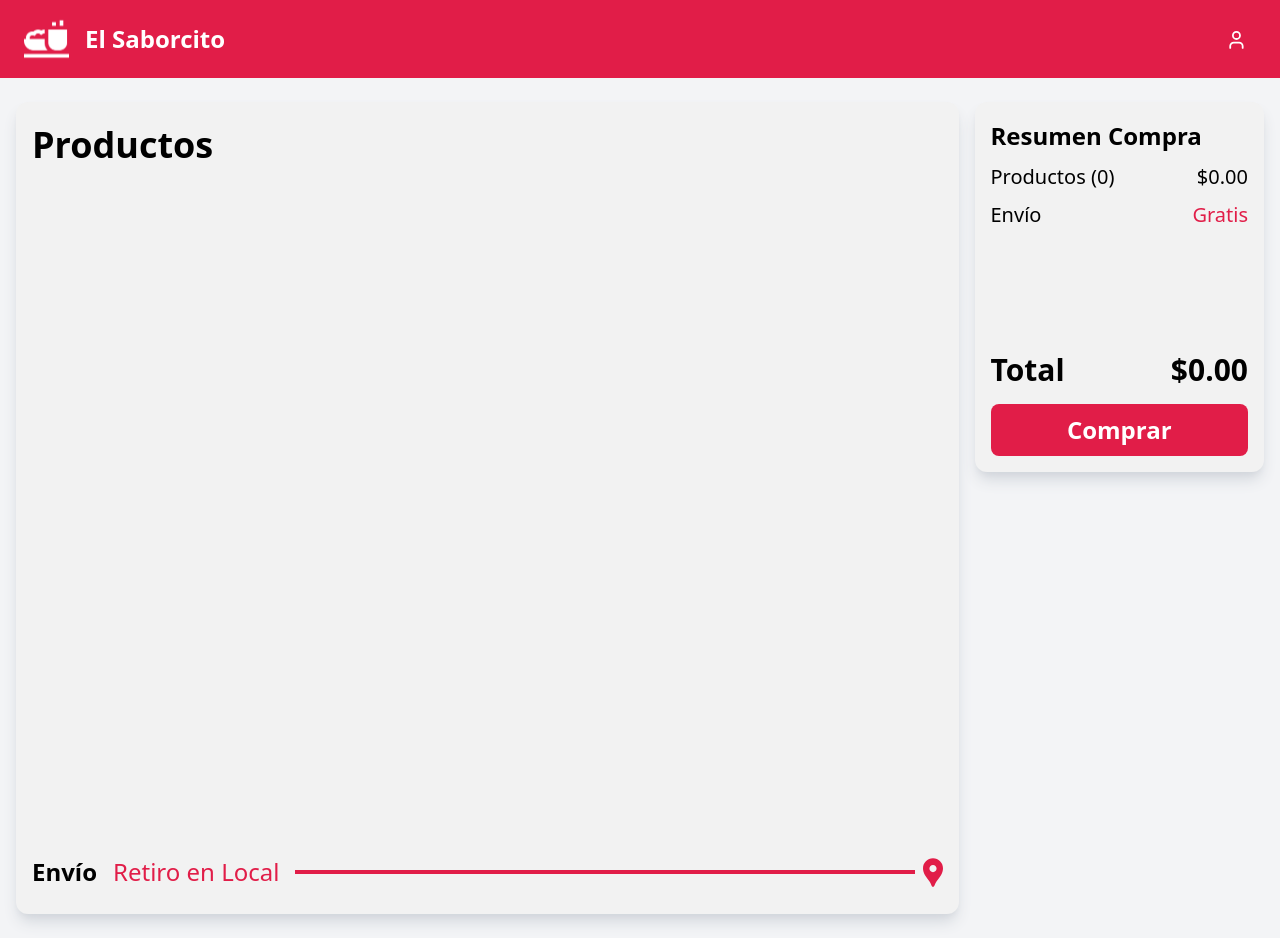
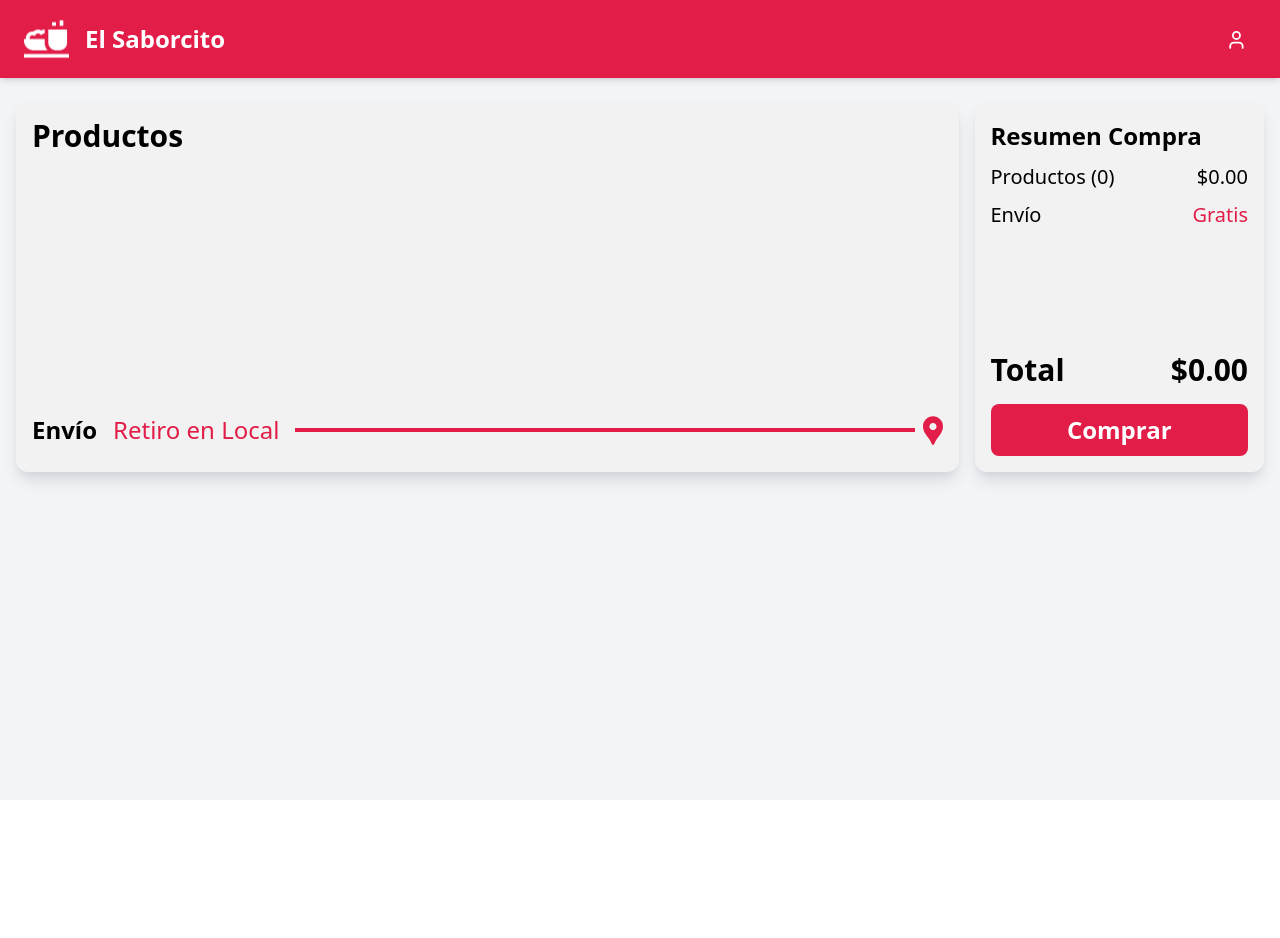
Before and after one commit to LautaroEmanuelG/El_saborcito_front, a React (Vite) app: page /carrito in a window 1280 px wide. After the commit the page ends 800 px from the top, so only its background shows below. Built offline with nearby package versions, Linux system fonts and the light colour scheme.

Commit message:
Fix (VistaCarrito) : Mejorado el resize del contenedor

```diff
--- a/src/views/user/VistaCarrito.tsx
+++ b/src/views/user/VistaCarrito.tsx
@@ -1,6 +1,6 @@
 import { Header } from '../../components/header/Header';
 import { IconoLocation } from '../../components/iconos/IconoLocation';
-import BtnCantidadProducto from '../../components/producto/btnCantidadProducto';
+import BtnCantidadProducto from '../../components/producto/BtnCantidadProducto';
 import { useCart } from '../../hooks/useCart';
 
 const VistaCarrito = () => {
@@ -8,14 +8,14 @@ const VistaCarrito = () => {
 
   return (
     <>
-      <Header onSearch={undefined} />
       <div className="min-h-screen bg-gray-100">
+        <Header onSearch={undefined} />
         {/* Contenido del carrito */}
-        <div className="container mx-auto px-4 py-6 flex">
+        <div className="container min-h-full mx-auto px-4 py-6 flex">
           {/* Productos */}
-          <div className="bg-[#F2F2F2] p-4 rounded-xl shadow-lg shadow-gray-300 w-[1068px] h-[812px] mr-4 flex flex-col justify-between">
+          <div className="bg-blanco min-h-full p-4 rounded-xl shadow-lg shadow-gray-300 w-[1068px] mr-4 flex flex-col justify-between">
             <div>
-              <h2 className="text-[36px] font-semibold mb-4">Productos</h2>
+              <h2 className="text-3xl font-semibold mb-4">Productos</h2>
               {carrito.map((producto, index) => (
                 <div
                   key={index}
@@ -35,7 +35,7 @@ const VistaCarrito = () => {
                         {producto.nombre}
                       </h3>
                       <button
-                        className="text-[24px] text-[#E11D48] hover:underline"
+                        className="text-[24px] text-primary hover:underline"
                         onClick={() => removeFromCart(producto)}>
                         Eliminar
                       </button>
```
